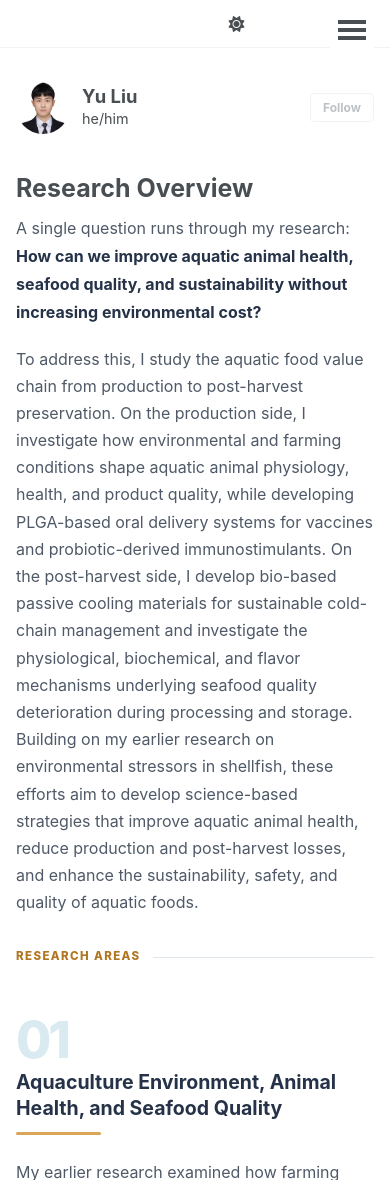
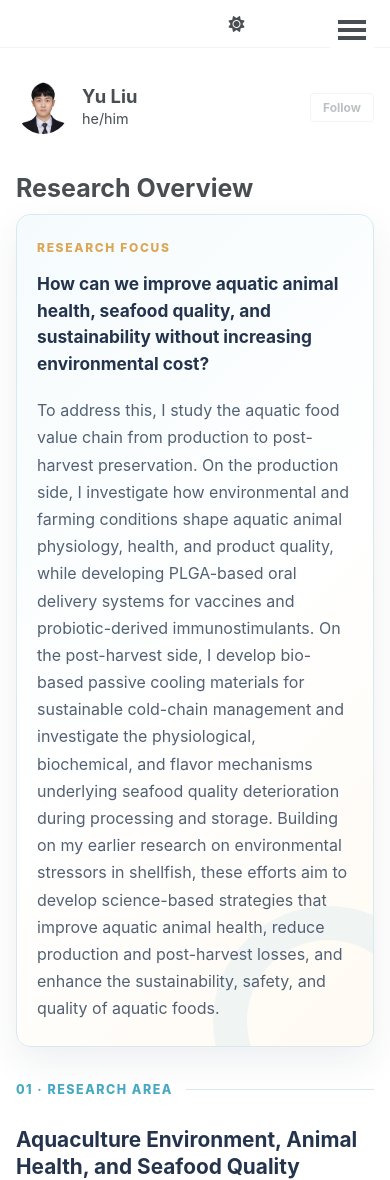
Before and after one commit to yuliu0322/yuliu0322.github.io, a Jekyll site: the page built from _pages/research.md, in a window 390 px wide and 1400 px high, cut to the strip 0-1180 px from the top of the window. Built offline with Jekyll 4.4.1, drawn with Linux system fonts in a browser that asks for light colours; a script bundle is joined from its source files by our own code; library files that are not in the unit come from our copies; part of the change alters nothing that is shown; some of the changed text lies outside the part shown.

Commit message:
Update research.md

```diff
--- a/_pages/research.md
+++ b/_pages/research.md
@@ -5,155 +5,176 @@ permalink: /research/
 author_profile: true
 ---
 
+
 <style>
-.research-overview {
-  width: 100%;
-  margin: 0 0 2.5rem;
-  color: #4f5967;
-  font-size: 1rem;
-  line-height: 1.8;
+:root {
+  --research-ink: #24344d;
+  --research-text: #536174;
+  --research-muted: #738092;
+  --research-blue: #48a9c5;
+  --research-blue-dark: #267f9c;
+  --research-blue-soft: #eef8fb;
+  --research-gold: #dba655;
+  --research-line: #dde8ed;
+  --research-surface: #ffffff;
+  --research-shadow: 0 14px 36px rgba(35, 55, 75, 0.08);
 }
 
-.research-overview p {
-  margin: 0 0 1.5rem;
+.research-page {
+  width: 100%;
+  color: var(--research-text);
+  font-size: 1rem;
+  line-height: 1.78;
 }
 
-.research-overview p:last-child {
-  margin-bottom: 0;
+.research-intro {
+  position: relative;
+  overflow: hidden;
+  margin: 0 0 2rem;
+  padding: 2rem 2.15rem;
+  border: 1px solid #d8e9ef;
+  border-radius: 18px;
+  background: linear-gradient(135deg, #f5fbfd 0%, #ffffff 54%, #fffaf2 100%);
+  box-shadow: var(--research-shadow);
+}
+
+.research-intro::after {
+  content: "";
+  position: absolute;
+  right: -70px;
+  bottom: -90px;
+  width: 230px;
+  height: 230px;
+  border: 34px solid rgba(72, 169, 197, 0.08);
+  border-radius: 50%;
+  pointer-events: none;
+}
+
+.research-kicker {
+  margin: 0 0 0.8rem;
+  color: var(--research-gold);
+  font-size: 0.75rem;
+  font-weight: 800;
+  letter-spacing: 0.14em;
+  text-transform: uppercase;
 }
 
 .research-question {
-  color: #4f5967;
-  font-size: 1.08rem;
-  line-height: 1.75;
+  position: relative;
+  z-index: 1;
+  max-width: 46rem;
+  margin: 0 0 1.2rem;
+  color: var(--research-ink);
+  font-size: 1.28rem;
+  font-weight: 700;
+  line-height: 1.55;
 }
 
-.research-question strong {
-  color: #253248;
-  font-weight: 700;
+.research-intro-text {
+  position: relative;
+  z-index: 1;
+  margin: 0;
 }
 
-.research-areas-divider {
+.research-section {
+  scroll-margin-top: 5rem;
+  margin: 0 0 4.8rem;
+}
+
+.research-section:last-of-type {
+  margin-bottom: 4rem;
+}
+
+.research-section-heading {
   display: flex;
   align-items: center;
-  gap: 18px;
-  margin: 0 0 3.5rem;
+  gap: 0.8rem;
+  margin: 0 0 1.65rem;
 }
 
-.research-areas-divider span {
+.research-number {
   flex: 0 0 auto;
-  color: #b17622;
+  color: var(--research-blue);
   font-size: 0.78rem;
   font-weight: 800;
   letter-spacing: 0.12em;
-  text-transform: uppercase;
 }
 
-.research-areas-divider::after {
+.research-section-heading::after {
   content: "";
   flex: 1;
   height: 1px;
-  background: #dfe6eb;
+  background: var(--research-line);
 }
 
-.research-section {
-  position: relative;
-  width: 100%;
-  margin: 0 0 2.75rem;
-  padding: 0 0 2.25rem;
-  border-bottom: 1px solid #e4e9ed;
+.research-grid {
+  display: grid;
+  grid-template-columns: minmax(0, 0.92fr) minmax(360px, 1.08fr);
+  grid-template-areas:
+    "description figure"
+    ". topics";
+  gap: clamp(2rem, 4vw, 3.5rem);
+  row-gap: 1rem;
+  align-items: start;
 }
 
-.research-section-last {
-  margin-bottom: 0;
-  padding-bottom: 2.5rem;
-  border-bottom: none;
-}
-
-.research-heading {
-  position: relative;
-  margin-bottom: 1.5rem;
-  padding-left: 84px;
-}
-
-.research-number {
-  position: absolute;
-  top: -13px;
-  left: 0;
-  color: #d9eaf0;
-  font-size: 3.8rem;
-  font-weight: 800;
-  line-height: 1;
-  letter-spacing: -0.06em;
-  user-select: none;
+.research-section--reverse .research-grid {
+  grid-template-columns: minmax(360px, 1.08fr) minmax(0, 0.92fr);
+  grid-template-areas:
+    "figure description"
+    "topics .";
 }
 
 .research-title {
-  margin: 0;
-  color: #253248;
-  font-size: 1.45rem;
-  line-height: 1.35;
-}
-
-.research-title::after {
-  content: "";
-  display: block;
-  width: 110px;
-  height: 3px;
-  margin-top: 13px;
-  border-radius: 999px;
-  background: #d9a557;
+  width: 100%;
+  margin: 0 0 1.45rem;
+  color: var(--research-ink);
+  font-size: clamp(1.35rem, 2.15vw, 1.75rem);
+  line-height: 1.3;
 }
 
 .research-description {
-  width: 100%;
-  margin: 0 0 1.5rem;
-  color: #4f5967;
-  line-height: 1.8;
+  grid-area: description;
+  margin: 0;
+  color: var(--research-text);
+}
+
+.research-topics-block {
+  grid-area: topics;
+  padding-top: 0.15rem;
 }
 
 .research-topics-label {
-  margin: 0 0 0.75rem;
-  color: #253248;
-  font-size: 0.9rem;
-  font-weight: 700;
+  margin: 0 0 0.7rem;
+  color: var(--research-ink);
+  font-size: 0.78rem;
+  font-weight: 800;
+  letter-spacing: 0.08em;
+  text-transform: uppercase;
 }
 
 .research-topics {
   display: flex;
   flex-wrap: wrap;
-  gap: 9px 12px;
-  margin: 0 0 2rem;
+  gap: 0.48rem;
+  margin: 0;
   padding: 0;
   list-style: none;
 }
 
 .research-topics li {
-  position: relative;
   margin: 0;
-  padding: 5px 13px 5px 20px;
-  border: 1px solid #dfe7ec;
+  padding: 0.36rem 0.7rem;
+  border: 1px solid var(--research-line);
   border-radius: 999px;
-  color: #596473;
-  font-size: 0.88rem;
-  line-height: 1.4;
+  color: #596675;
+  font-size: 0.78rem;
+  line-height: 1.3;
   background: #ffffff;
 }
 
-.research-topics li::before {
-  content: "";
-  position: absolute;
-  top: 50%;
-  left: 10px;
-  width: 5px;
-  height: 5px;
-  border-radius: 50%;
-  background: #52adc8;
-  transform: translateY(-50%);
-}
-
 .research-figure {
-  width: 100%;
+  grid-area: figure;
   margin: 0;
   padding: 0;
 }
@@ -164,324 +185,233 @@ author_profile: true
   max-width: 100%;
   height: auto;
   margin: 0;
-  padding: 0;
   object-fit: contain;
 }
 
 .research-interests {
+  display: grid;
+  grid-template-columns: minmax(150px, 0.3fr) 1fr;
+  gap: 1.5rem;
+  align-items: center;
   margin-top: 0;
-  padding-top: 2rem;
-  border-top: 1px solid #e4e9ed;
+  padding: 1.5rem 1.7rem;
+  border-top: 1px solid var(--research-line);
+  border-bottom: 1px solid var(--research-line);
 }
 
 .research-interests h2 {
-  margin: 0 0 1rem;
-  color: #253248;
-  font-size: 1.35rem;
+  margin: 0;
+  color: var(--research-ink);
+  font-size: 1.18rem;
 }
 
 .research-interests p {
   margin: 0;
-  color: #596473;
-  line-height: 1.8;
+  color: var(--research-muted);
+  line-height: 1.7;
 }
 
-/* =========================
-   Dark mode
-   ========================= */
-
-html[data-theme="dark"] .research-overview,
-html[data-theme="dark"] .research-question,
-html[data-theme="dark"] .research-description,
-html[data-theme="dark"] .research-interests p {
-  color: #c8d0da;
+/* Dark mode */
+html[data-theme="dark"] .research-page {
+  --research-ink: #f2f5f8;
+  --research-text: #c8d0da;
+  --research-muted: #aeb8c3;
+  --research-blue: #65c2dd;
+  --research-blue-dark: #69c8e2;
+  --research-blue-soft: #243a43;
+  --research-gold: #e0ad60;
+  --research-line: #58616a;
+  --research-surface: #343a40;
+  --research-shadow: 0 14px 36px rgba(0, 0, 0, 0.18);
 }
 
-html[data-theme="dark"] .research-question strong,
-html[data-theme="dark"] .research-title,
-html[data-theme="dark"] .research-topics-label,
-html[data-theme="dark"] .research-interests h2 {
-  color: #f2f5f8;
+html[data-theme="dark"] .research-intro {
+  border-color: #53616a;
+  background: linear-gradient(135deg, #303b42 0%, #363b40 62%, #403a31 100%);
 }
 
-html[data-theme="dark"] .research-areas-divider span {
-  color: #e0ad60;
-}
-
-html[data-theme="dark"] .research-areas-divider::after,
-html[data-theme="dark"] .research-section,
-html[data-theme="dark"] .research-interests {
-  border-color: #5f666e;
-}
-
-html[data-theme="dark"] .research-areas-divider::after {
-  background: #5f666e;
-}
-
-html[data-theme="dark"] .research-section-last {
-  border-bottom: none;
-}
-
-html[data-theme="dark"] .research-number {
-  color: #667984;
-}
-
-html[data-theme="dark"] .research-title::after {
-  background: #e0ad60;
+html[data-theme="dark"] .research-intro::after {
+  border-color: rgba(106, 193, 220, 0.1);
 }
 
 html[data-theme="dark"] .research-topics li {
   color: #d1d8e0;
-  background: #3d4146;
-  border-color: #666d75;
+  border-color: #646d75;
+  background: #3d4247;
 }
 
-html[data-theme="dark"] .research-topics li::before {
-  background: #65c2dd;
+/* Tablet and mobile */
+@media (max-width: 900px) {
+  .research-grid {
+    grid-template-columns: 1fr;
+    grid-template-areas:
+      "description"
+      "figure"
+      "topics";
+    gap: 1.8rem;
+  }
+
+  .research-section--reverse .research-grid {
+    grid-template-areas:
+      "description"
+      "figure"
+      "topics";
+  }
+
+  .research-figure {
+    max-width: 680px;
+  }
 }
 
-/* =========================
-   Mobile layout
-   ========================= */
-
-@media (max-width: 768px) {
-  .research-overview {
-    margin-bottom: 2rem;
+@media (max-width: 600px) {
+  .research-page {
     line-height: 1.7;
   }
 
-  .research-overview p {
-    margin-bottom: 1.25rem;
+  .research-intro {
+    padding: 1.45rem 1.25rem;
+    border-radius: 14px;
   }
 
   .research-question {
-    font-size: 1rem;
-  }
-
-  .research-areas-divider {
-    gap: 12px;
-    margin-bottom: 3rem;
-  }
-
-  .research-areas-divider span {
-    font-size: 0.72rem;
+    font-size: 1.08rem;
   }
 
   .research-section {
-    margin-bottom: 2.5rem;
-    padding-bottom: 2rem;
-  }
-
-  .research-section-last {
-    margin-bottom: 0;
-    padding-bottom: 2rem;
-    border-bottom: none;
-  }
-
-  .research-heading {
-    padding-top: 55px;
-    padding-left: 0;
-  }
-
-  .research-number {
-    top: 0;
-    left: 0;
-    font-size: 3.2rem;
+    margin-bottom: 3.5rem;
   }
 
   .research-title {
-    font-size: 1.22rem;
+    font-size: 1.3rem;
   }
 
-  .research-title::after {
-    width: 85px;
-    margin-top: 11px;
-  }
-
-  .research-description {
-    line-height: 1.7;
-  }
-
-  .research-topics {
-    gap: 8px;
-  }
-
-  .research-topics li {
-    font-size: 0.82rem;
+  .research-figure {
+    padding: 0.75rem;
+    border-radius: 12px;
   }
 
   .research-interests {
-    padding-top: 1.5rem;
+    grid-template-columns: 1fr;
+    gap: 0.65rem;
+    padding: 1.25rem 0;
   }
 }
 </style>
 
-<div class="research-overview">
+<div class="research-page">
 
-  <p class="research-question">
-    A single question runs through my research:
-    <strong>
+  <section class="research-intro" aria-labelledby="research-question-heading">
+    <p class="research-kicker">Research focus</p>
+    <p class="research-question" id="research-question-heading">
       How can we improve aquatic animal health, seafood quality, and sustainability without increasing environmental cost?
-    </strong>
-  </p>
+    </p>
+    <p class="research-intro-text">
+      To address this, I study the aquatic food value chain from production to post-harvest preservation. On the production side, I investigate how environmental and farming conditions shape aquatic animal physiology, health, and product quality, while developing PLGA-based oral delivery systems for vaccines and probiotic-derived immunostimulants. On the post-harvest side, I develop bio-based passive cooling materials for sustainable cold-chain management and investigate the physiological, biochemical, and flavor mechanisms underlying seafood quality deterioration during processing and storage. Building on my earlier research on environmental stressors in shellfish, these efforts aim to develop science-based strategies that improve aquatic animal health, reduce production and post-harvest losses, and enhance the sustainability, safety, and quality of aquatic foods.
+    </p>
+  </section>
 
-  <p>
-    To address this, I study the aquatic food value chain from production to post-harvest preservation. On the production side, I investigate how environmental and farming conditions shape aquatic animal physiology, health, and product quality, while developing PLGA-based oral delivery systems for vaccines and probiotic-derived immunostimulants. On the post-harvest side, I develop bio-based passive cooling materials for sustainable cold-chain management and investigate the physiological, biochemical, and flavor mechanisms underlying seafood quality deterioration during processing and storage. Building on my earlier research on environmental stressors in shellfish, these efforts aim to develop science-based strategies that improve aquatic animal health, reduce production and post-harvest losses, and enhance the sustainability, safety, and quality of aquatic foods.
-  </p>
+  <section class="research-section" id="environment">
+    <div class="research-section-heading">
+      <span class="research-number">01 · RESEARCH AREA</span>
+    </div>
+    <h2 class="research-title">Aquaculture Environment, Animal Health, and Seafood Quality</h2>
+    <div class="research-grid">
+      <p class="research-description">
+        My earlier research examined how farming conditions and environmental stressors influence the physiology, biochemical composition, and flavor-related quality of shellfish. Working primarily with oysters and mussels, I investigated how parameters such as temperature, salinity, and microplastic exposure influence physiological responses, metabolic status, and the accumulation of flavor compounds. Using physiological, biochemical, and omics approaches, this work demonstrates how aquaculture environments ultimately shape seafood quality at harvest by affecting animal physiology and metabolism. These findings provide scientific guidance for optimizing aquaculture practices that improve animal health, product quality, and production sustainability.
+      </p>
+      <figure class="research-figure">
+        <img src="{{ '/assets/images/Aqua-Environment.png' | relative_url }}" alt="Aqua Environment">
+      </figure>
+      <div class="research-topics-block">
+        <p class="research-topics-label">Research topics</p>
+        <ul class="research-topics">
+          <li>Aquaculture environmental stressors</li>
+          <li>Shellfish physiology and metabolism</li>
+          <li>Flavor biochemistry</li>
+          <li>Microplastic ecotoxicology</li>
+          <li>Metabolomics</li>
+        </ul>
+      </div>
+    </div>
+  </section>
+
+  <section class="research-section research-section--reverse" id="oral-delivery">
+    <div class="research-section-heading">
+      <span class="research-number">02 · RESEARCH AREA</span>
+    </div>
+    <h2 class="research-title">Aquaculture Health and Oral Delivery Systems</h2>
+    <div class="research-grid">
+      <p class="research-description">
+        An important component of my doctoral research focuses on developing biodegradable delivery platforms for probiotics and antigens in aquaculture. Oral delivery represents the most scalable strategy for disease prevention in fish and shrimp, yet maintaining the stability and bioavailability of bioactive compounds during feed storage and gastrointestinal transit remains challenging. To address this challenge, I investigate PLGA-based delivery systems that are spray-coated onto extruded feed pellets as a post-processing step. These systems are designed to protect encapsulated cargo during storage and enable controlled release in the digestive tract. By improving the effectiveness of oral therapeutics, this research aims to advance sustainable disease prevention strategies and reduce production losses in aquaculture.
+      </p>
+      <figure class="research-figure">
+        <img src="{{ '/assets/images/PLGA-Delivery.png' | relative_url }}" alt="Aquaculture Oral Delivery System">
+      </figure>
+      <div class="research-topics-block">
+        <p class="research-topics-label">Research topics</p>
+        <ul class="research-topics">
+          <li>PLGA-based delivery systems</li>
+          <li>Oral vaccines</li>
+          <li>Controlled-release systems</li>
+          <li>Functional aquafeeds</li>
+          <li>Disease prevention</li>
+        </ul>
+      </div>
+    </div>
+  </section>
+
+  <section class="research-section" id="thermal-management">
+    <div class="research-section-heading">
+      <span class="research-number">03 · RESEARCH AREA</span>
+    </div>
+    <h2 class="research-title">Sustainable Cold Chain and Thermal Management</h2>
+    <div class="research-grid">
+      <p class="research-description">
+        My doctoral research focuses on developing bio-based composite films from naturally derived materials that integrate passive radiative cooling with evaporative cooling, enabling sub-ambient cooling without external energy input. Derived from renewable natural materials, these films combine efficient thermal management with the mechanical robustness required for practical food-packaging applications. By integrating sustainable biomaterials with passive cooling technologies, this research aims to reduce reliance on conventional refrigeration and promote environmentally friendly cold-chain solutions for aquatic foods and other perishable products.
+      </p>
+      <figure class="research-figure">
+        <img src="{{ '/assets/images/PRC-workflow.png' | relative_url }}" alt="Passive Radiative Cooling System">
+      </figure>
+      <div class="research-topics-block">
+        <p class="research-topics-label">Research topics</p>
+        <ul class="research-topics">
+          <li>Passive radiative cooling</li>
+          <li>Evaporative cooling</li>
+          <li>Bio-based composite films</li>
+          <li>Food cold-chain technologies</li>
+        </ul>
+      </div>
+    </div>
+  </section>
+
+  <section class="research-section research-section--reverse" id="post-harvest">
+    <div class="research-section-heading">
+      <span class="research-number">04 · RESEARCH AREA</span>
+    </div>
+    <h2 class="research-title">Seafood Processing, Storage, and Flavor Quality (Post-harvest)</h2>
+    <div class="research-grid">
+      <p class="research-description">
+        Whereas Section 1 focuses on how farming conditions shape shellfish quality before harvest, this research examines the mechanisms underlying seafood quality deterioration after harvest. During my earlier training, I investigated the physiological, biochemical, and flavor-related changes in oysters and mussels during post-harvest processing, live holding, and storage to identify the factors driving quality deterioration and inform more effective preservation strategies. These findings provide scientific guidance for optimizing post-harvest processing and storage conditions to preserve flavor and freshness, reduce post-harvest losses, and deliver higher-quality seafood products to consumers.
+      </p>
+      <figure class="research-figure">
+        <img src="{{ '/assets/images/Aqua-Preservation.png' | relative_url }}" alt="Aquaculture Preservation">
+      </figure>
+      <div class="research-topics-block">
+        <p class="research-topics-label">Research topics</p>
+        <ul class="research-topics">
+          <li>Seafood preservation</li>
+          <li>Shellfish flavor chemistry</li>
+          <li>Live storage</li>
+          <li>Shelf-life extension</li>
+          <li>Quality evaluation</li>
+        </ul>
+      </div>
+    </div>
+  </section>
+
+  <section class="research-interests">
+    <h2>Research Interests</h2>
+    <p>Sustainable Aquaculture • Seafood Science • Oral Delivery Systems • Passive Cooling • Food Biochemistry</p>
+  </section>
 
 </div>
-
-<div class="research-areas-divider">
-  <span>Research Areas</span>
-</div>
-
-<section class="research-section">
-
-  <div class="research-heading">
-    <span class="research-number" aria-hidden="true">01</span>
-
-<h2 class="research-title">
-  Aquaculture Environment, Animal Health, and Seafood Quality
-</h2>
-
-  </div>
-
-  <p class="research-description">
-    My earlier research examined how farming conditions and environmental stressors influence the physiology, biochemical composition, and flavor-related quality of shellfish. Working primarily with oysters and mussels, I investigated how parameters such as temperature, salinity, and microplastic exposure influence physiological responses, metabolic status, and the accumulation of flavor compounds. Using physiological, biochemical, and omics approaches, this work demonstrates how aquaculture environments ultimately shape seafood quality at harvest by affecting animal physiology and metabolism. These findings provide scientific guidance for optimizing aquaculture practices that improve animal health, product quality, and production sustainability.
-  </p>
-
-  <p class="research-topics-label">
-    Research topics
-  </p>
-
-  <ul class="research-topics">
-    <li>Aquaculture environmental stressors</li>
-    <li>Shellfish physiology and metabolism</li>
-    <li>Flavor biochemistry</li>
-    <li>Microplastic ecotoxicology</li>
-    <li>Metabolomics</li>
-  </ul>
-
-  <figure class="research-figure">
-    <img
-      src="{{ '/assets/images/Aqua-Environment.png' | relative_url }}"
-      alt="Aqua Environment"
-    >
-  </figure>
-
-</section>
-
-<section class="research-section">
-
-  <div class="research-heading">
-    <span class="research-number" aria-hidden="true">02</span>
-
-<h2 class="research-title">
-  Aquaculture Health and Oral Delivery Systems
-</h2>
-
-  </div>
-
-  <p class="research-description">
-    An important component of my doctoral research focuses on developing biodegradable delivery platforms for probiotics and antigens in aquaculture. Oral delivery represents the most scalable strategy for disease prevention in fish and shrimp, yet maintaining the stability and bioavailability of bioactive compounds during feed storage and gastrointestinal transit remains challenging. To address this challenge, I investigate PLGA-based delivery systems that are spray-coated onto extruded feed pellets as a post-processing step. These systems are designed to protect encapsulated cargo during storage and enable controlled release in the digestive tract. By improving the effectiveness of oral therapeutics, this research aims to advance sustainable disease prevention strategies and reduce production losses in aquaculture.
-  </p>
-
-  <p class="research-topics-label">
-    Research topics
-  </p>
-
-  <ul class="research-topics">
-    <li>PLGA-based delivery systems</li>
-    <li>Oral vaccines</li>
-    <li>Controlled-release systems</li>
-    <li>Functional aquafeeds</li>
-    <li>Disease prevention</li>
-  </ul>
-
-  <figure class="research-figure">
-    <img
-      src="{{ '/assets/images/PLGA-Delivery.png' | relative_url }}"
-      alt="Aquaculture Oral Delivery System"
-    >
-  </figure>
-
-</section>
-
-<section class="research-section">
-
-  <div class="research-heading">
-    <span class="research-number" aria-hidden="true">03</span>
-
-<h2 class="research-title">
-  Sustainable Cold Chain and Thermal Management
-</h2>
-
-  </div>
-
-  <p class="research-description">
-    My doctoral research focuses on developing bio-based composite films from naturally derived materials that integrate passive radiative cooling with evaporative cooling, enabling sub-ambient cooling without external energy input. Derived from renewable natural materials, these films combine efficient thermal management with the mechanical robustness required for practical food-packaging applications. By integrating sustainable biomaterials with passive cooling technologies, this research aims to reduce reliance on conventional refrigeration and promote environmentally friendly cold-chain solutions for aquatic foods and other perishable products.
-  </p>
-
-  <p class="research-topics-label">
-    Research topics
-  </p>
-
-  <ul class="research-topics">
-    <li>Passive radiative cooling</li>
-    <li>Evaporative cooling</li>
-    <li>Bio-based composite films</li>
-    <li>Food cold-chain technologies</li>
-  </ul>
-
-  <figure class="research-figure">
-    <img
-      src="{{ '/assets/images/PRC-workflow.png' | relative_url }}"
-      alt="Passive Radiative Cooling System"
-    >
-  </figure>
-
-</section>
-
-<section class="research-section research-section-last">
-
-  <div class="research-heading">
-    <span class="research-number" aria-hidden="true">04</span>
-
-<h2 class="research-title">
-  Seafood Processing, Storage, and Flavor Quality (Post-harvest)
-</h2>
-
-  </div>
-
-  <p class="research-description">
-    Whereas Section 1 focuses on how farming conditions shape shellfish quality before harvest, this research examines the mechanisms underlying seafood quality deterioration after harvest. During my earlier training, I investigated the physiological, biochemical, and flavor-related changes in oysters and mussels during post-harvest processing, live holding, and storage to identify the factors driving quality deterioration and inform more effective preservation strategies. These findings provide scientific guidance for optimizing post-harvest processing and storage conditions to preserve flavor and freshness, reduce post-harvest losses, and deliver higher-quality seafood products to consumers.
-  </p>
-
-  <p class="research-topics-label">
-    Research topics
-  </p>
-
-  <ul class="research-topics">
-    <li>Seafood preservation</li>
-    <li>Shellfish flavor chemistry</li>
-    <li>Live storage</li>
-    <li>Shelf-life extension</li>
-    <li>Quality evaluation</li>
-  </ul>
-
-  <figure class="research-figure">
-    <img
-      src="{{ '/assets/images/Aqua-Preservation.png' | relative_url }}"
-      alt="Aquaculture Preservation"
-    >
-  </figure>
-
-</section>
-
-<section class="research-interests">
-  <h2>Research Interests</h2>
-
-  <p>
-    Sustainable Aquaculture • Seafood Science • Oral Delivery Systems • Passive Cooling • Food Biochemistry
-  </p>
-</section>
```
